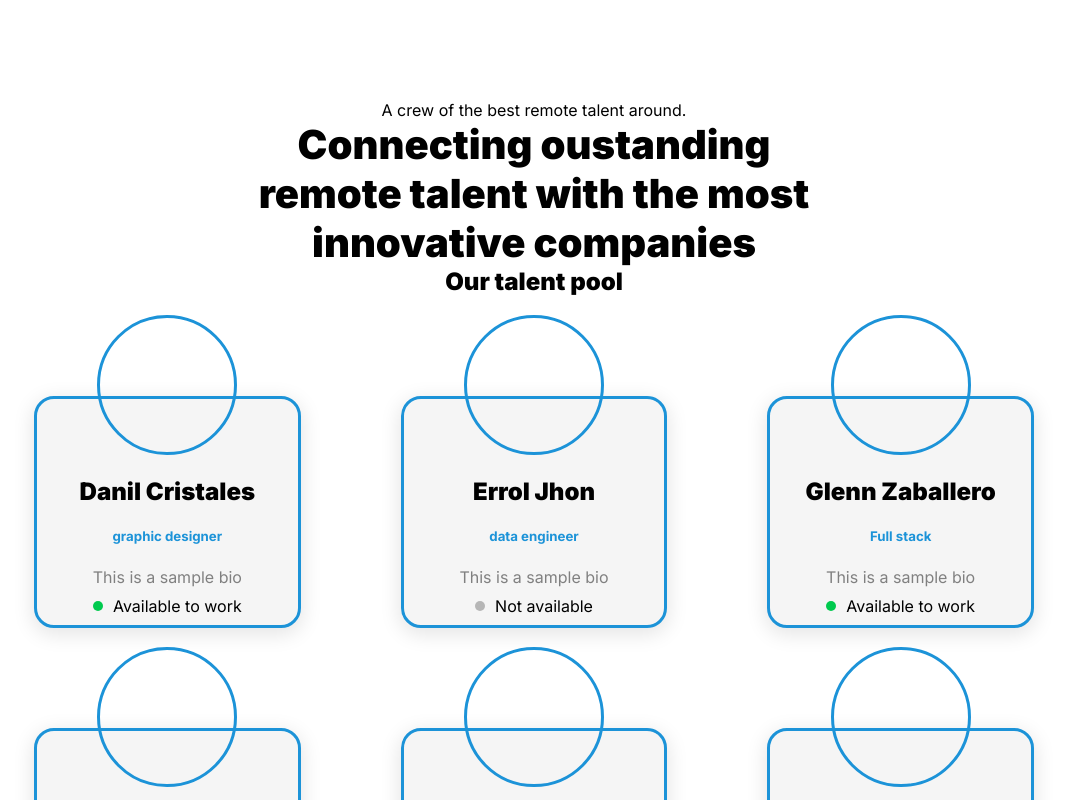
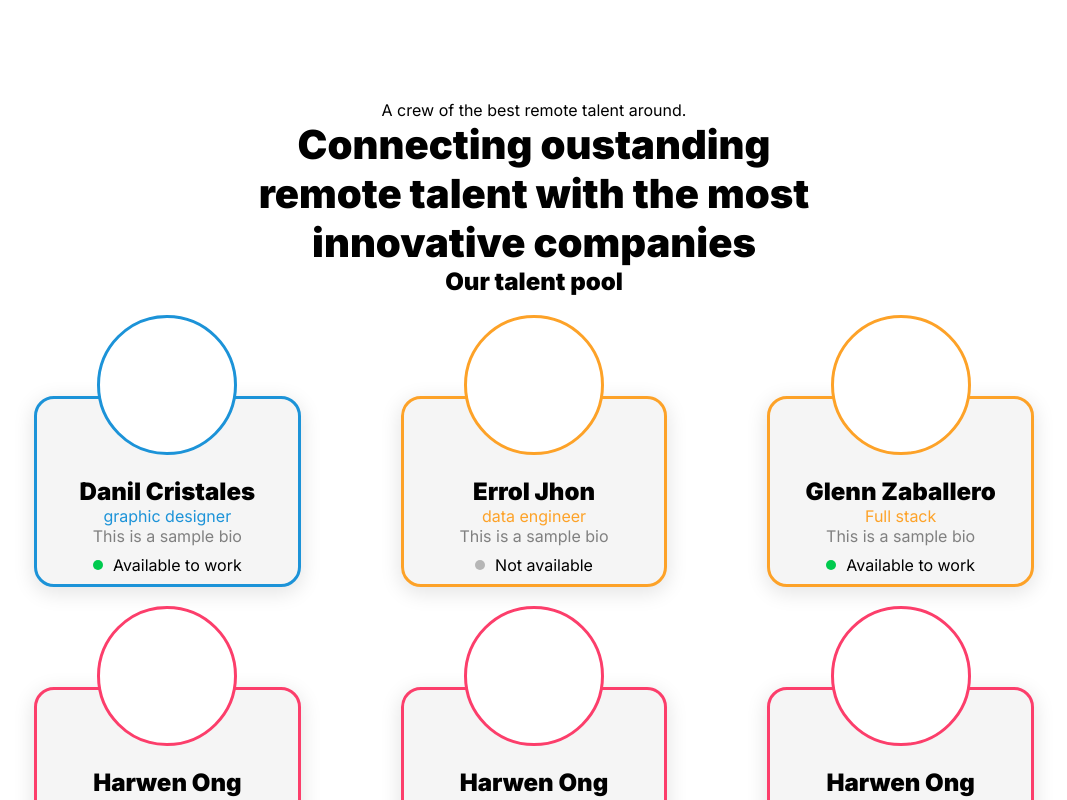
Before and after one commit to wadze213/crework-source, a React (Create React App) app in the folder crework/: page /talents in a window 1280 px wide. Shown: the top 800 px of the page, without its empty margins (106-1173 px from the left). Built offline with nearby package versions, Linux system fonts and the light colour scheme.

Commit message:
Adding Talent card component by Glenn

```diff
--- a/crework/src/components/TalentCard.js
+++ b/crework/src/components/TalentCard.js
@@ -3,25 +3,18 @@ import React from 'react'
 import SampleTalents from './sampleTalents'
 import './component-styles/talentcard.css'
 import './component-styles/services.css'
-import { useState,useRef } from 'react'
+import { useState } from 'react'
 
 
 
 
-const checkAvailable =(available)=> {
-  let availBox = document.getElementById("availBox")
-  if(available === true){
-    return("Available to work")
-  }else{
-    availBox.classList.add("grey")
-    availBox.classList.remove("green")
-    return("unavailbale")
-
-  }
-}
 
 
 const TalentCard = () => {
+
+  let [talentList, setTalentList] = useState(SampleTalents);
+
+
 
   const checkAvailable =(available)=> {
     if(available === true){
@@ -41,16 +34,76 @@ const TalentCard = () => {
     }
   }
 
-  let [talentList, setTalentList] = useState(SampleTalents);
+
+
+const PositionColor =(item)=> {
+  if(item.positionType === "Design"){
+    return(
+      <div className="positionColor">
+         <span className="bluetext"> {item.position} </span>
+      </div>
+    )
+  }else if (item.positionType === "Dev"){
+    return(
+      <div className="positionColor">
+        <span className="orangetext">{item.position} </span>
+      </div>
+    )
+  }else{
+    return(
+      <div className="positionColor">
+        <span className="pinktext">{item.position} </span>
+      </div>
+    )
+  }
+}
+
+const borderColor =(item) =>{
+  if(item.positionType === "Design"){
+    return(
+      `talent-card blueBorder`
+    )
+  }else if (item.positionType === "Dev"){
+    return(
+      `talent-card orangeBorder`
+    )
+  }else{
+    return(
+      `talent-card pinkBorder`
+    )
+  }
+}
+
+
+const borderImgColor =(item) =>{
+  if(item.positionType === "Design"){
+    return(
+      `card-img blueimgBorder`
+    )
+  }else if (item.positionType === "Dev"){
+    return(
+      `card-img orangeimgBorder`
+    )
+  }else{
+    return(
+      `card-img pinkimgBorder`
+    )
+  }
+}
+
+
+
+
   console.log(talentList)
   return (
     <div className='talent-card-container'>
       {talentList.map((talent) => {
-        return(<div className="talent-card">
-        <div className="card-img"></div>
+        return(<div className={borderColor(talent)}>
+
+        <div className={borderImgColor(talent)}></div>
         <div className="card-info">
           <h3>{talent.fName + " " + talent.lName}</h3>
-          <h5>{talent.position}</h5>
+          {PositionColor(talent)}
           <p>{talent.bio}</p>
         </div>
         {checkAvailable(talent.avilable)}
--- a/crework/src/components/component-styles/talentcard.css
+++ b/crework/src/components/component-styles/talentcard.css
@@ -6,9 +6,10 @@
   display: flex;
   flex-direction: column;
   align-items: center;
-  border: 3px solid#1C93D8;
   border-radius: 20px;
  }
+
+
 
  .card-info {
   display: flex;
@@ -22,12 +23,12 @@
  }
 
  .card-img {
-
+  background-color: #fff;
   width: 140px;
   height:140px;
   border-radius: 50%;
   transform: translateY(-60%);
-  border: 3px solid #1C93D8;
+
   /* background:url('../images/photo.png'); */
   position: absolute;
 
@@ -36,7 +37,6 @@
 
 
  /*Text*/
-
  .text-body {
   font-size: .8em;
   text-align: center;
@@ -77,3 +77,40 @@
   grid-template-columns: 1fr 1fr 1fr;
   gap:100px;
  }
+
+ /* Positioncolor */
+
+ .blueBorder{
+ border: 3px solid#1C93D8;
+
+ }
+ .orangeBorder{
+
+ border: 3px solid#FDA228;
+ }
+ .pinkBorder{
+
+  border: 3px solid#FC3E6B;
+ }
+ .bluetext{
+  color: #1C93D8;
+ }
+ .orangetext{
+  color: #FDA228;
+ }
+ .pinktext{
+  color: #FC3E6B;
+ }
+
+ .blueimgBorder{
+  border: 3px solid#1C93D8;
+
+  }
+  .orangeimgBorder{
+
+  border: 3px solid#FDA228;
+  }
+  .pinkimgBorder{
+
+   border: 3px solid#FC3E6B;
+  }
```
